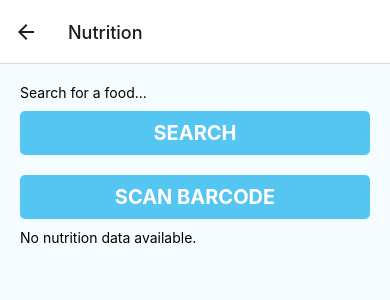
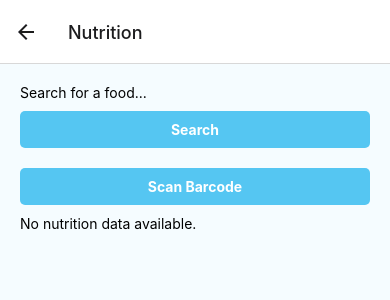
Before and after one commit to EricSpencer00/HealthUp-, a React Native app: screen /Nutrition in a window 390 px wide. Shown: the top 300 px of the page. Built offline with nearby package versions, Linux system fonts and the light colour scheme.

Commit message:
add nutrition to db

```diff
--- a/components/NutritionScreen.js
+++ b/components/NutritionScreen.js
@@ -1,60 +1,63 @@
 import React, { useEffect, useState, useContext } from 'react';
-import { View, Text, ActivityIndicator, Button, TextInput, FlatList, TouchableOpacity, StyleSheet } from 'react-native';
+import {
+  View,
+  Text,
+  ActivityIndicator,
+  Button,
+  TextInput,
+  FlatList,
+  TouchableOpacity,
+  StyleSheet,
+} from 'react-native';
 import axios from 'axios';
 import { UserContext } from './UserContext';
 import { useNavigation } from '@react-navigation/native';
 import { styles } from './styles/styles';
-import { addFoodEntry } from '../firebase/firebaseFunctions';
+import { addNutritionEntry } from '../firebase/firebaseFunctions';
 
 export default function NutritionScreen({ route }) {
   const { barcode } = route.params || {};
-  const [nutritionData, setNutritionData] = useState(null);
+  const [nutritionData, setNutritionData] = useState([]);
   const [loading, setLoading] = useState(false);
   const [error, setError] = useState(null);
   const [searchQuery, setSearchQuery] = useState('');
   const [portionSize, setPortionSize] = useState(1);
   const [selectedFood, setSelectedFood] = useState(null);
   const [isSearchActive, setIsSearchActive] = useState(false);
-  const { addFoodToJournal, user } = useContext(UserContext);
+  const { user, userId } = useContext(UserContext);
   const navigation = useNavigation();
 
   // Fetch nutrition data by barcode or search query
   const fetchNutritionData = async (searchParam) => {
     setLoading(true);
     setError(null);
-    setNutritionData(null);
+    setNutritionData([]);
 
     try {
       let response;
+      const headers = {
+        'x-app-id': 'REMOVED_APP_ID',
+        'x-app-key': 'REMOVED_APP_KEY',
+        'Content-Type': 'application/json',
+      };
+
       if (searchParam.upc) {
         response = await axios.post(
           'https://trackapi.nutritionix.com/v2/search/item',
           { upc: searchParam.upc },
-          {
-            headers: {
-              'x-app-id': 'REMOVED_APP_ID',
-              'x-app-key': 'REMOVED_APP_KEY',
-              'Content-Type': 'application/json',
-            },
-          }
+          { headers }
         );
-        setNutritionData(response.data.foods);
       } else if (searchParam.query) {
         response = await axios.post(
           'https://trackapi.nutritionix.com/v2/natural/nutrients',
           { query: searchParam.query },
-          {
-            headers: {
-              'x-app-id': 'REMOVED_APP_ID',
-              'x-app-key': 'REMOVED_APP_KEY',
-              'Content-Type': 'application/json',
-            },
+          { headers }
+        );
       }
-        );
-        setNutritionData(response.data.foods);
-      }
-    } catch (error) {
-      console.error('Error fetching data:', error);
+
+      setNutritionData(response.data.foods || []);
+    } catch (err) {
+      console.error('Error fetching nutrition data:', err);
       setError('Could not fetch nutrition data. Please try again.');
     } finally {
       setLoading(false);
@@ -63,7 +66,7 @@ export default function NutritionScreen({ route }) {
 
   const handleSearch = () => {
     setIsSearchActive(true);
-    if (searchQuery) {
+    if (searchQuery.trim()) {
       fetchNutritionData({ query: searchQuery });
     }
   };
@@ -74,29 +77,41 @@ export default function NutritionScreen({ route }) {
     }
   }, [barcode]);
 
-  const handleAddToJournal = () => {
-    if (selectedFood) {
-      if (!user) {
-        navigation.navigate('SigninScreen');
+  const handleAddToJournal = async (foodItem) => {
+    if (!foodItem) {
+      console.log('No food selected.');
       return;
     }
-      addFoodToJournal(selectedFood);
-      addFoodEntry(user, selectedFood); // Save food to Firebase
+
+    // if (!user) {
+    //   console.log('No user signed in.');
+    //   navigation.navigate('SignInScreen');
+    //   return;
+    // }
+
+    const foodEntry = {
+      ...foodItem,
+      portionSize,
+      addedAt: new Date(),
+    };
+
+    try {
+      await addNutritionEntry(userId, foodEntry);
+      console.log('Food added to journal:', foodEntry);
+    } catch (err) {
+      console.error('Error adding food to journal:', err);
     }
   };
 
-  const renderNutritionData = () => {
-    if (!nutritionData || nutritionData.length === 0) {
-      return <Text>No nutrition data available.</Text>;
-    }
 
-    return (
+  const renderNutritionData = () => (
     <FlatList
       data={nutritionData}
-        keyExtractor={(item, index) => item.food_id ? item.food_id.toString() : index.toString()}
+      keyExtractor={(item, index) => item.food_id || index.toString()}
       renderItem={({ item }) => {
         const servingFactor = portionSize / (item.serving_qty || 1);
         const displayNutrition = {
+          serving: item.serving_qty ? `${portionSize} ${item.serving_unit}` : null,
           calories: item.nf_calories ? `${item.nf_calories * servingFactor} kcal` : null,
           carbs: item.nf_total_carbohydrate ? `${item.nf_total_carbohydrate * servingFactor} g` : null,
           protein: item.nf_protein ? `${item.nf_protein * servingFactor} g` : null,
@@ -104,12 +119,11 @@ export default function NutritionScreen({ route }) {
           sodium: item.nf_sodium ? `${item.nf_sodium * servingFactor} mg` : null,
           cholesterol: item.nf_cholesterol ? `${item.nf_cholesterol * servingFactor} mg` : null,
           fiber: item.nf_dietary_fiber ? `${item.nf_dietary_fiber * servingFactor} g` : null,
-            potassium: item.nf_potassium ? `${item.nf_potassium * servingFactor} mg` : null,
           sugar: item.nf_sugars ? `${item.nf_sugars * servingFactor} g` : null,
         };
 
         return (
-            <TouchableOpacity onPress={() => setSelectedFood(item)}>
+          <TouchableOpacity style={styles2.itemContainer} onPress={() => setSelectedFood(item)}>
             <Text style={styles.info}>Product: {item.food_name || 'Unknown'}</Text>
             {Object.entries(displayNutrition).map(([key, value]) =>
               value ? (
@@ -118,13 +132,18 @@ export default function NutritionScreen({ route }) {
                 </Text>
               ) : null
             )}
-              <Button onPress={handleAddToJournal} title="Add to Journal" />
+            <Button
+              title="Add to Journal"
+              onPress={() => handleAddToJournal(item)} // Pass item directly
+              style={styles.button}
+            />
           </TouchableOpacity>
         );
       }}
+      ListEmptyComponent={<Text>No nutrition data available.</Text>}
     />
   );
-  };
+
 
   return (
     <View style={styles.container}>
@@ -134,29 +153,24 @@ export default function NutritionScreen({ route }) {
         value={searchQuery}
         onChangeText={setSearchQuery}
       />
-      <TouchableOpacity style={styles.button} onPress={handleSearch}>
-        <Text style={styles.buttonText}>Search</Text>
+      <TouchableOpacity style={styles2.button} onPress={handleSearch}>
+        <Text style={styles2.buttonText}>Search</Text>
       </TouchableOpacity>
 
       {loading && <ActivityIndicator size="large" color="#0000ff" />}
       {error && <Text style={styles.error}>{error}</Text>}
 
       {!isSearchActive && (
-        <TouchableOpacity style={styles.button} onPress={() => navigation.navigate('BarcodeScanner')}>
-          <Text style={styles.buttonText}>Scan Barcode</Text>
+        <TouchableOpacity
+          style={styles2.button}
+          onPress={() => navigation.navigate('BarcodeScanner')}
+        >
+          <Text style={styles2.buttonText}>Scan Barcode</Text>
         </TouchableOpacity>
       )}
-      {!isSearchActive && barcode && <Text style={styles.barcodeText}>Barcode: {barcode}</Text>}
 
+      {barcode && <Text style={styles.barcodeText}>Barcode: {barcode}</Text>}
       {renderNutritionData()}
-
-      {selectedFood && (
-        <View style={styles.selectedFoodContainer}>
-          <Text>Portion Size: {portionSize}</Text>
-          <Button title="Increase Portion Size" onPress={() => setPortionSize(portionSize + 1)} />
-          <Button title="Decrease Portion Size" onPress={() => setPortionSize(portionSize - 1)} />
-        </View>
-      )}
     </View>
   );
 }
@@ -165,16 +179,20 @@ const styles2 = StyleSheet.create({
   button: {
     padding: 10,
     borderRadius: 5,
-    margin: 7,
-    width: '100%',
-    alignSelf: 'center',
+    marginVertical: 10,
     backgroundColor: '#55c6f2',
   },
   buttonText: {
     color: 'white',
-    textTransform: 'uppercase',
     fontWeight: 'bold',
-    fontSize: 15,
     textAlign: 'center',
   },
+  itemContainer: {
+    padding: 15,
+    marginVertical: 5,
+    backgroundColor: '#f9f9f9',
+    borderRadius: 8,
+    borderColor: '#ddd',
+    borderWidth: 1,
+  },
 });
--- a/firebase/firebaseFunctions.js
+++ b/firebase/firebaseFunctions.js
@@ -1,6 +1,6 @@
-// import { firestore } from './firebaseConfig';
 import { db } from './firebaseConfig';
-import { getFirestore, collection, getDocs, addDoc } from 'firebase/firestore';
+import 'firebase/firestore';
+import { doc, getDoc, getFirestore, collection, addDoc, arrayUnion, updateDoc } from 'firebase/firestore';
 
 /**
  * Fetch the user's profile data.
@@ -37,11 +37,44 @@ export const updateUserProfile = async (userId, profileData) => {
  */
 export const addNutritionEntry = async (userId, entry) => {
   try {
-    await db.collection('users').doc(userId).collection('nutritionHistory').add(entry);
+    const userDocRef = doc(db, 'users', userId);
+    const userDoc = await getDoc(userDocRef);
+
+    if (!userDoc.exists()) {
+      console.error("User does not exist.");
+      return;
+    }
+
+    const newEntry = {
+      food_name: entry.food_name || 'Unknown',
+      meal_type: entry.meal_type || null,
+      consumed_at: entry.consumed_at || new Date(),
+      serving_qty: entry.serving_qty || 1,
+      serving_unit: entry.serving_unit || 'unit',
+      serving_weight_grams: entry.serving_weight_grams || 0,
+      nutrients: {
+        calories: entry.nf_calories || 0,
+        protein: entry.nf_protein || 0,
+        carbs: entry.nf_total_carbohydrate || 0,
+        fat: entry.nf_total_fat || 0,
+        fiber: entry.nf_dietary_fiber || 0,
+        sugars: entry.nf_sugars || 0,
+        sodium: entry.nf_sodium || 0,
+        cholesterol: entry.nf_cholesterol || 0,
+      },
+      photo: entry.photo || {},
+    };
+
+    await updateDoc(userDocRef, {
+      nutritionHistory: arrayUnion(newEntry),
+    });
+
+    console.log("Nutrition entry added successfully:", newEntry);
   } catch (error) {
     console.error("Error adding nutrition entry:", error);
   }
 };
+
 
 /**
  * Fetch all entries from the user's nutrition history.
```
Lines whose indentation alone changed are shown as unchanged.
